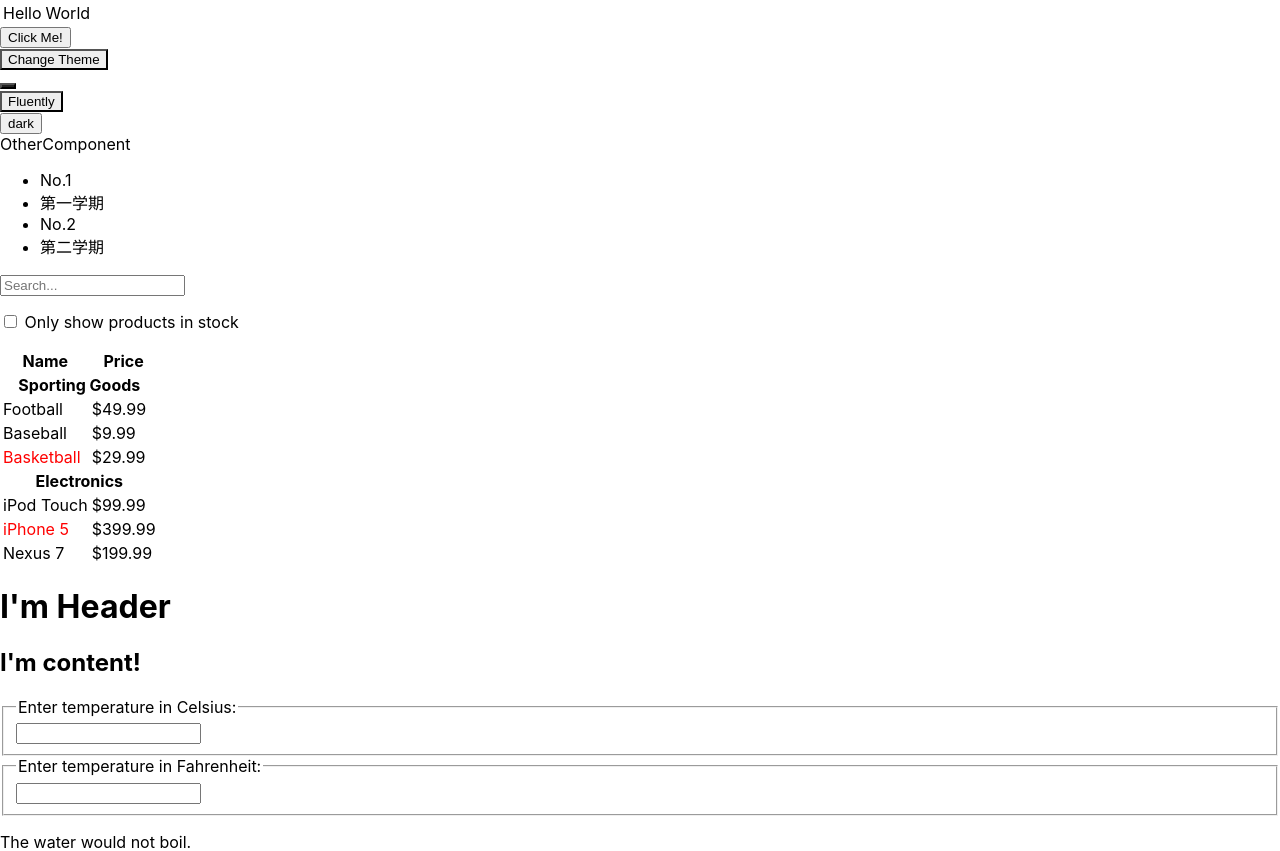
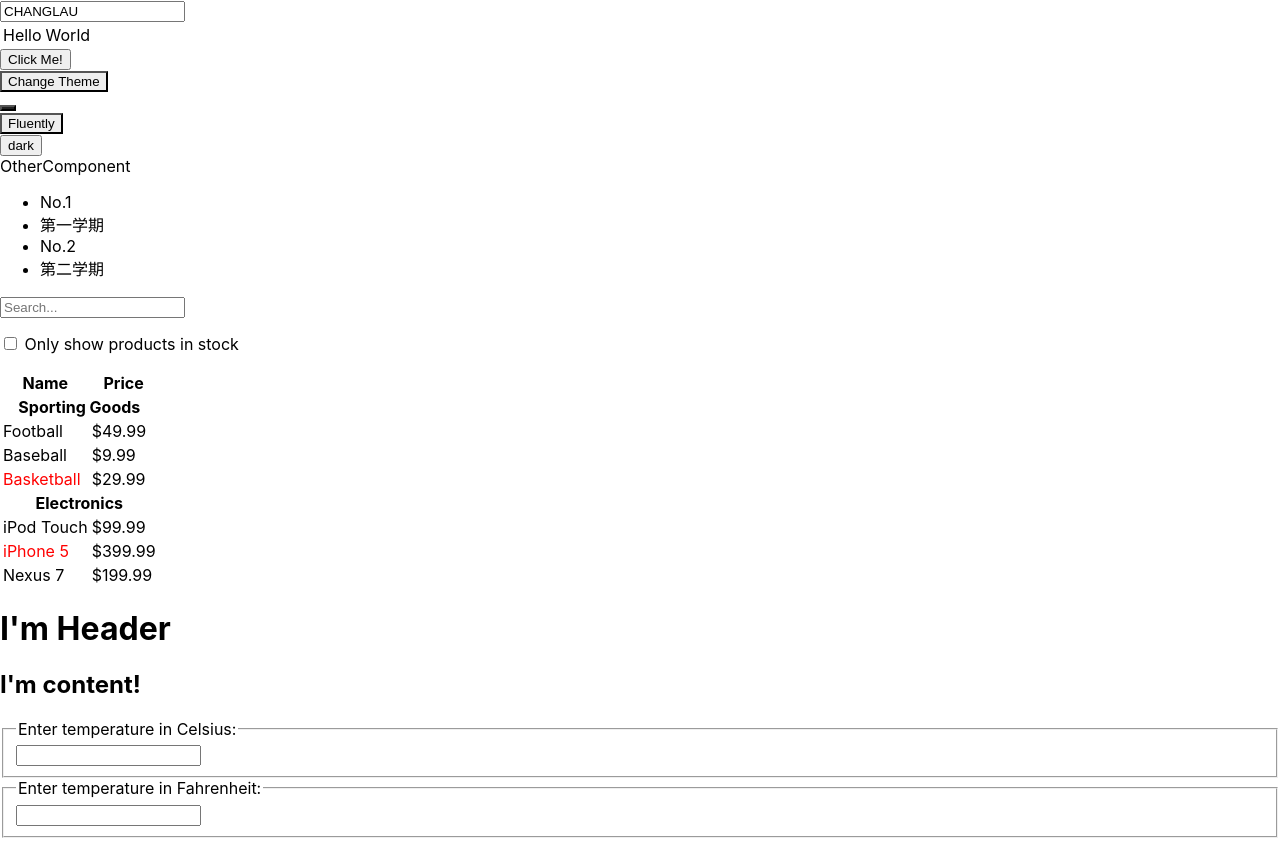
Before and after one commit to ChangLau/relearn-react-tencent, a React (Create React App) app: page / in a window 1280 px wide. Shown: the top 851 px of the page. Built offline with nearby package versions, Linux system fonts and the light colour scheme.

Commit message:
HOC高阶组件

```diff
--- /dev/null
+++ b/src/components/component/hoc/hoc-input.js
@@ -0,0 +1,34 @@
+import React from "react";
+
+const HOCInput = WrappedComponent => {
+  return class extends React.Component {
+    constructor(props) {
+      super(props);
+      this.state = {
+        inputValue: "CHANGLAU"
+      };
+
+      this.inputchange = param => {
+        this.setState({
+          inputValue: String(param.target.value).toUpperCase()
+        });
+      };
+    }
+
+    componentDidMount() {
+      console.log(this.props);
+    }
+
+    render() {
+      return (
+        <WrappedComponent
+          {...this.props}
+          value={this.state.inputValue}
+          inputchange={this.inputchange}
+        ></WrappedComponent>
+      );
+    }
+  };
+};
+
+export default HOCInput;
--- /dev/null
+++ b/src/components/component/hoc/main-input.js
@@ -0,0 +1,10 @@
+import React from "react";
+import MyInput from "./my-input";
+
+class MainInput extends React.Component {
+  render() {
+    return <MyInput a="1"></MyInput>;
+  }
+}
+
+export default MainInput;
--- /dev/null
+++ b/src/components/component/hoc/my-input.js
@@ -0,0 +1,16 @@
+import React from "react";
+import HOCInput from "./hoc-input";
+
+class MyInput extends React.Component {
+  render() {
+    return (
+      <input
+        type="text"
+        value={this.props.value}
+        onChange={this.props.inputchange}
+      />
+    );
+  }
+}
+
+export default HOCInput(MyInput);
--- a/src/components/learn_jsx/Jsx.js
+++ b/src/components/learn_jsx/Jsx.js
@@ -21,7 +21,7 @@ function Jsx() {
       <h1>Hello, {name}</h1>
       <h1>Hello, {formatName(user)}</h1>
       <div tabIndex="0"></div>
-      <img src={user.avatarUrl}></img>
+      <img src={user.avatarUrl} alt="头像"></img>
       <h2>It is {time}.</h2>
     </div>
   );
--- a/src/components/main/Main.js
+++ b/src/components/main/Main.js
@@ -17,6 +17,7 @@ import App from "../component/dynamic-theme/app";
 import MyErrorBoundary from "../component/lazy/MyErrorBoundary";
 import Refs from "../component/refs/refs";
 import Table from "../component/fragments/Table";
+import MainInput from "../component/hoc/main-input";
 
 const Main = () => {
   const comment = {
@@ -71,6 +72,7 @@ const Main = () => {
   return (
     <MyErrorBoundary>
       <div>
+        <MainInput></MainInput>
         <Table></Table>
         <Refs></Refs>
         <App></App>
--- a/src/index.js
+++ b/src/index.js
@@ -1,8 +1,8 @@
 import React from "react";
 import ReactDOM from "react-dom";
 import "./index.css";
-import App from "./App";
-import Jsx from "./components/learn_jsx/Jsx";
+// import App from "./App";
+// import Jsx from "./components/learn_jsx/Jsx";
 import Main from "./components/main/Main";
 import * as serviceWorker from "./serviceWorker";
 
```
